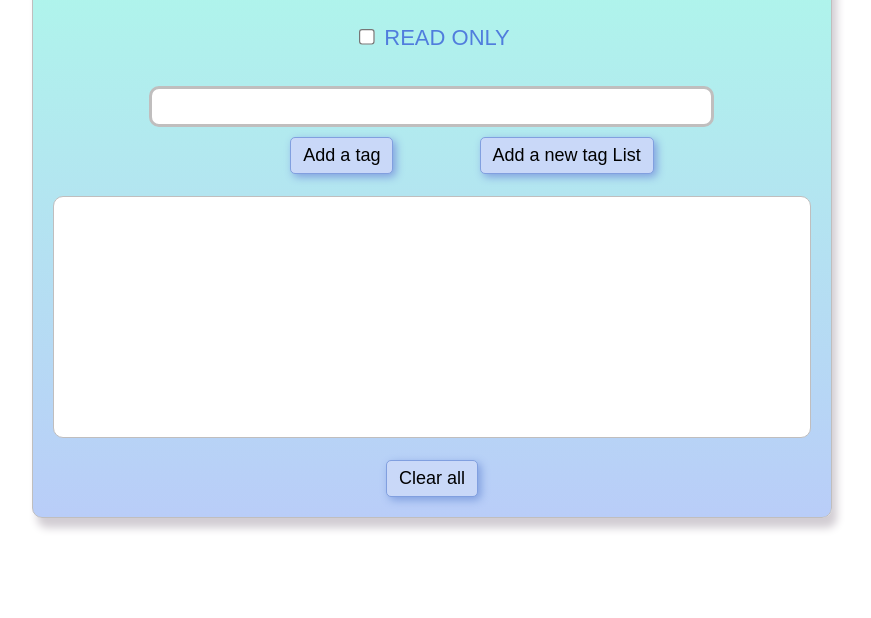
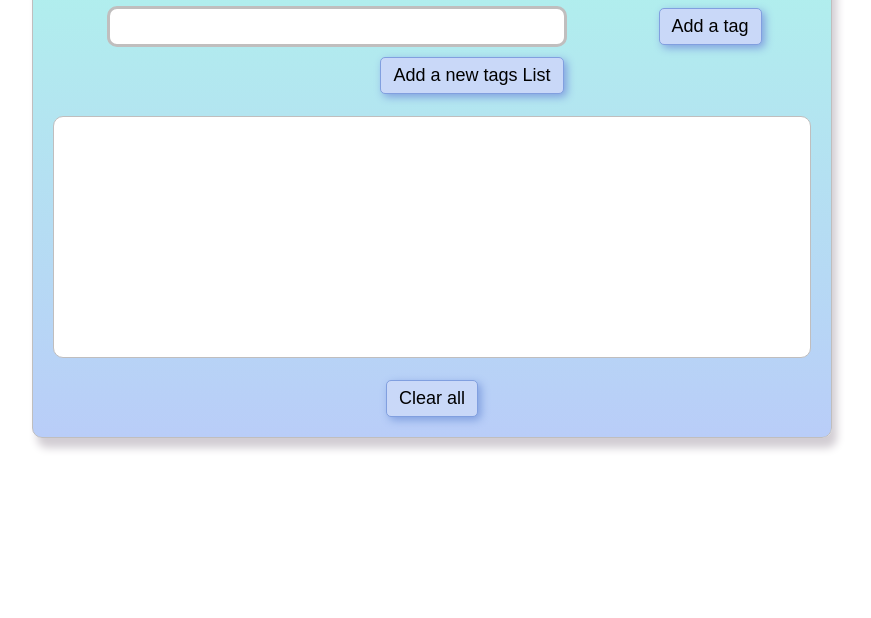
Before and after one commit to Sergei2125/CreateTag, a plain HTML site: page index.html in a window 1280 px wide. Shown: the part 215-833 px from the top of the page, without its empty margins (208-1079 px from the left). After the commit the page ends 800 px from the top, so only its background shows below. Drawn offline with Linux system fonts and the light colour scheme.

Commit message:
update component

```diff
--- a/index.html
+++ b/index.html
@@ -15,9 +15,9 @@
         <label for="readOnly">Read Only</label>
       </div>
       <div class="inputField">
-        <input type="text" class="input" size="50" />
+        <input type="text" class="input" size="40" />
         <button class="addNewTagBtn">Add a tag</button>
-        <button class="addNewTagListBtn">Add a new tag List</button>
+        <button class="addNewTagListBtn">Add a new tags List</button>
       </div>
       <ul class="resultTagList"></ul>
       <button class="cleatAllBtn">Clear all</button>
--- a/styles/styles.css
+++ b/styles/styles.css
@@ -1,5 +1,5 @@
 .wrapper {
-  margin: 100px auto;
+  margin: 20px auto;
   max-width: 60%;
   border: 1px solid #c0bebe;
   min-height: 60vh;
```
